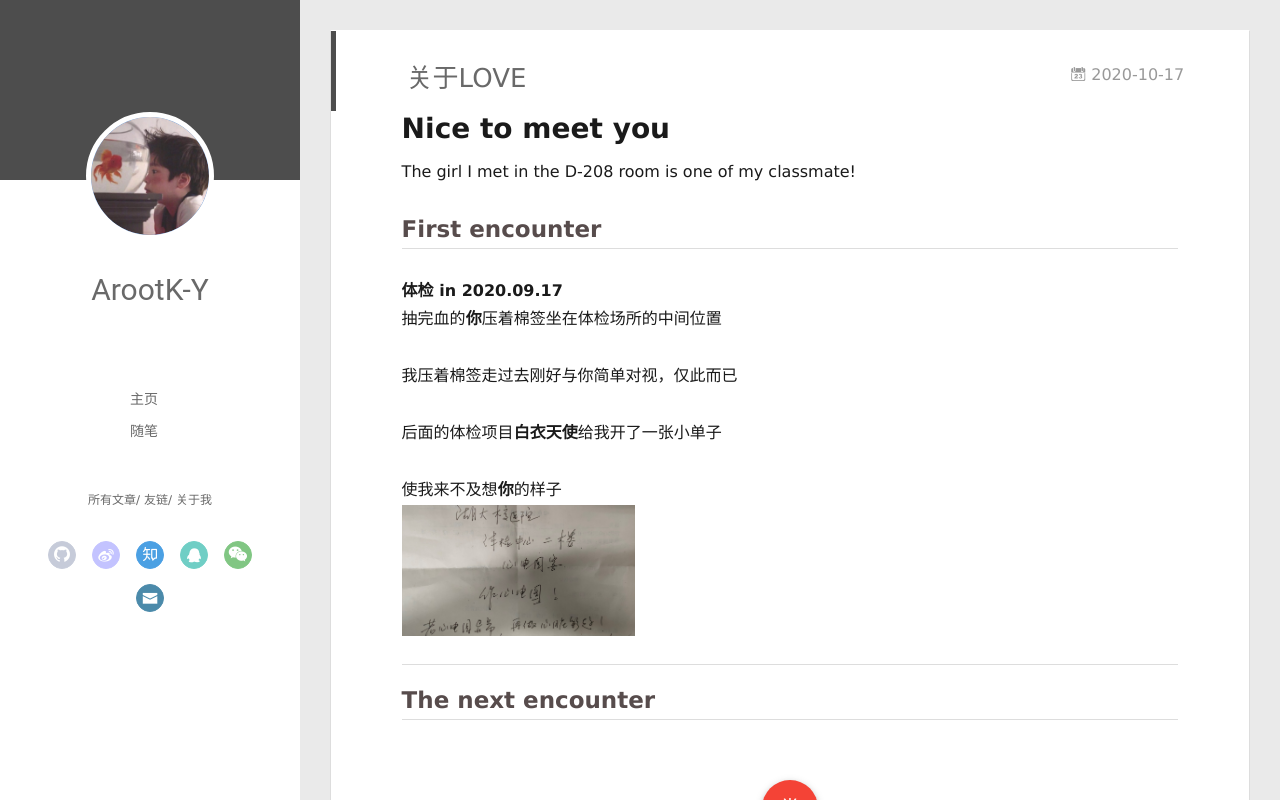
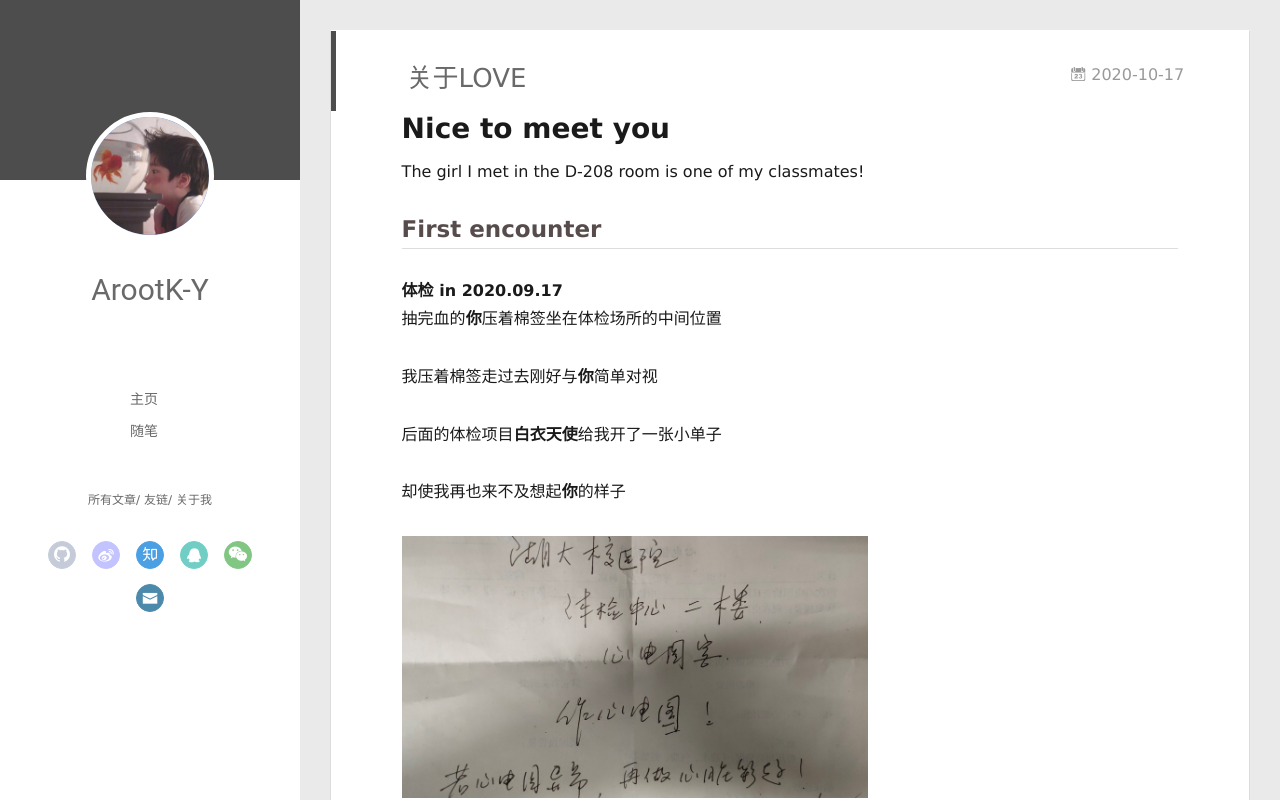
Before and after one commit to ArootK-Y/ArootK-Y.github.io, a plain HTML site: page 2020/10/17/关于LOVE/index.html in a window 1280 px wide. Drawn offline with Linux system fonts and the light colour scheme.

Commit message:
Site updated: 2020-10-31 22:23:09

```diff
--- a/2020/10/17/关于LOVE/index.html
+++ b/2020/10/17/关于LOVE/index.html
@@ -8,16 +8,17 @@
   <link rel="dns-prefetch" href="http://example.com">
   <title>关于LOVE | Welcome to ArootK-Y&#39;s Blog</title>
   <meta name="viewport" content="width=device-width, initial-scale=1, maximum-scale=1">
-  <meta name="description" content="Nice to meet youThe girl I met in the D-208 room is one of my classmate!">
+  <meta name="description" content="Nice to meet you   The girl I met in the D-208 room is one of my classmates!">
 <meta property="og:type" content="article">
 <meta property="og:title" content="关于LOVE">
 <meta property="og:url" content="http://example.com/2020/10/17/%E5%85%B3%E4%BA%8ELOVE/index.html">
 <meta property="og:site_name" content="Welcome to ArootK-Y&#39;s Blog">
-<meta property="og:description" content="Nice to meet youThe girl I met in the D-208 room is one of my classmate!">
+<meta property="og:description" content="Nice to meet you   The girl I met in the D-208 room is one of my classmates!">
 <meta property="og:locale" content="en_US">
 <meta property="og:image" content="http://example.com/assets/Tijian.jpg">
+<meta property="og:image" content="http://example.com/assets/ak1.jpg">
 <meta property="article:published_time" content="2020-10-17T13:00:33.000Z">
-<meta property="article:modified_time" content="2020-10-17T14:02:16.729Z">
+<meta property="article:modified_time" content="2020-10-31T14:21:41.416Z">
 <meta property="article:author" content="ArootK-Y">
 <meta name="twitter:card" content="summary">
 <meta name="twitter:image" content="http://example.com/assets/Tijian.jpg">
@@ -184,15 +185,20 @@
 
     <div class="article-entry" itemprop="articleBody">
 
-        <h1 id="Nice-to-meet-you"><a href="#Nice-to-meet-you" class="headerlink" title="Nice to meet you"></a>Nice to meet you</h1><p>The girl I met in the D-208 room is one of my classmate!</p>
+        <h1>Nice to meet you</h1>
+
+<p>The girl I met in the D-208 room is one of my classmates!</p>
 <a id="more"></a>
 
-<h2 id="First-encounter"><a href="#First-encounter" class="headerlink" title="First encounter"></a>First encounter</h2><p><strong>体检 in 2020.09.17</strong><br>抽完血的<b>你</b>压着棉签坐在体检场所的中间位置</p>
-<p>我压着棉签走过去刚好与你简单对视，仅此而已</p>
-<p>后面的体检项目<b>白衣天使</b>给我开了一张小单子</p>
-<p>使我来不及想<b>你</b>的样子<br><img src="/assets/Tijian.jpg" alt="诊单" width="30%" height="30%"></p>
+<h2>First encounter</h2>
+
+<p><strong>体检 in 2020.09.17</strong><br>抽完血的<b>你</b>压着棉签坐在体检场所的中间位置<br><br>我压着棉签走过去刚好与<b>你</b>简单对视<br><br>后面的体检项目<b>白衣天使</b>给我开了一张小单子<br><br>却使我再也来不及想起<b>你</b>的样子<br><br><img src="/assets/Tijian.jpg" alt="诊单" width="60%" height="30%"></p>
 <hr>
-<h2 id="The-next-encounter"><a href="#The-next-encounter" class="headerlink" title="The next encounter"></a>The next encounter</h2>
+<h2>The next encounter</h2>
+
+<p><b>上课 in 2020.09.23 and next eight wednesday</b><br><b>你</b>总是坐在中间格第二、三排<br><br>是那个我会经常望向的女孩<br><br><b>你</b>交学生证那次偶然<br><br>我获得了<b>你</b>的名字from那个证牌<br><br>以为这会将联系之门打开<br><br>谁又想我会沮丧的如此之快<br><br>because<b>你</b>已经有了你的男孩<br><br><img src="/assets/ak1.jpg" alt="聊天记录" width="50%" height="50%"></p>
+<hr>
+
 
 
 
```
Also changed, not shown: index.html (+3 -1 lines), assets/ak1.jpg (added).
